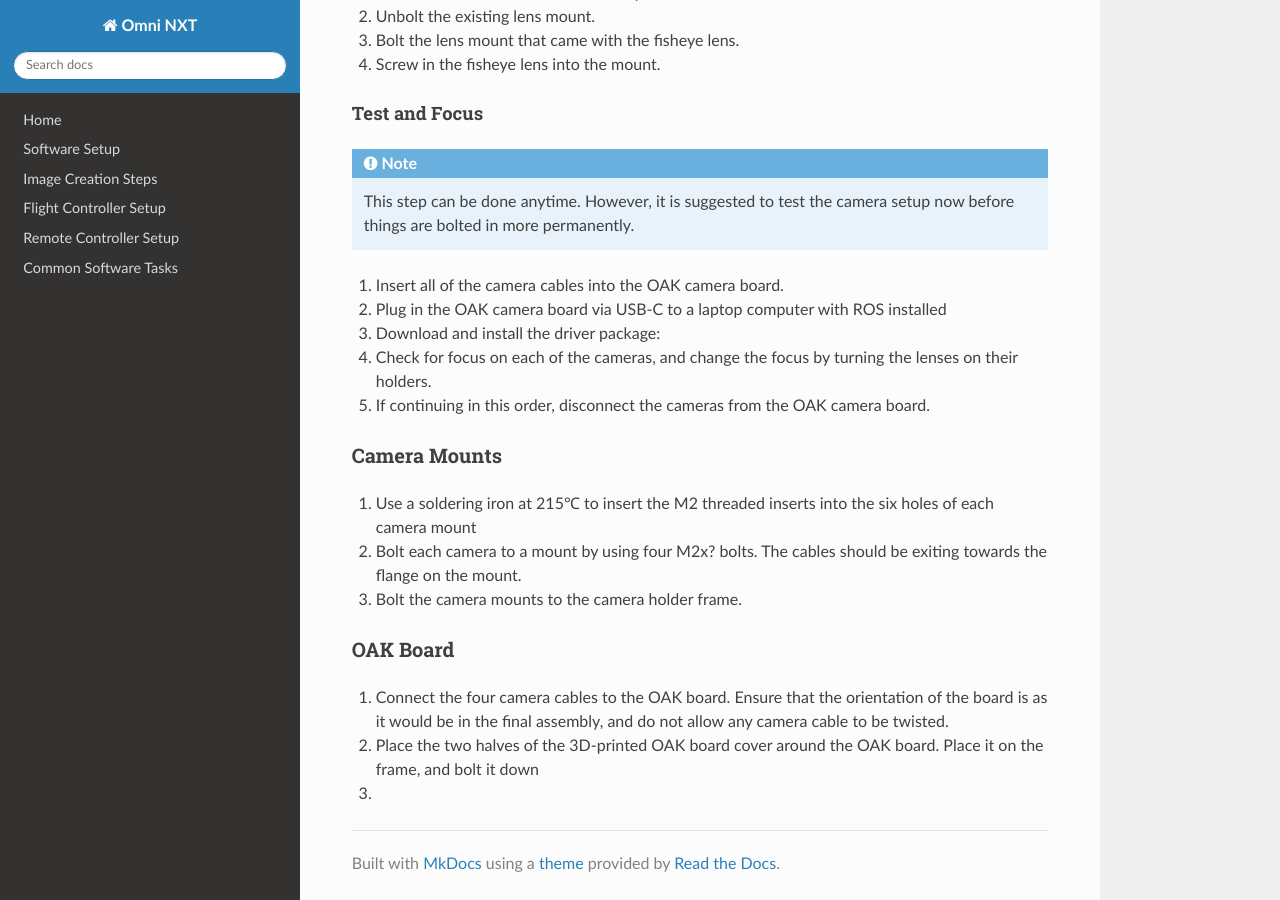
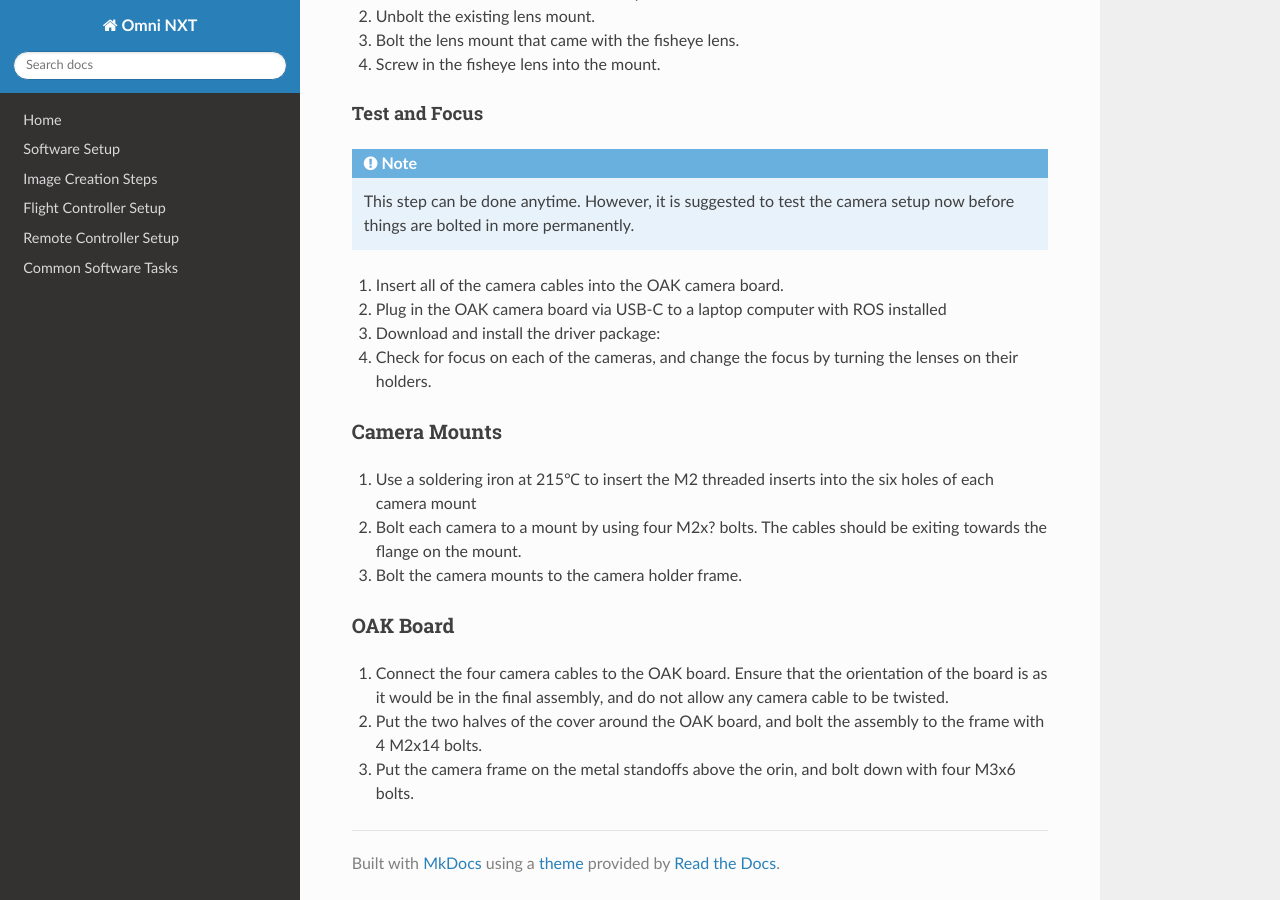
Before and after one commit to lis-epfl/swarm-nxt, an MkDocs documentation site: the page built from docs/hardware-setup.md, in a window 1280 px wide and 900 px high, scrolled down 4397 px. Built offline with MkDocs 1.6.1, drawn with Linux system fonts in a browser that asks for light colours; nearby versions of some CDN libraries; some of the changed text lies outside the part shown.

Commit message:
hardware setup

```diff
--- a/docs/hardware-setup.md
+++ b/docs/hardware-setup.md
@@ -40,7 +40,7 @@ This file takes you through the hardware setup process for the OmniNXT Drone. Th
 ### Fastening Assembly to Frame
 
 1. Stack the ESC and flight controller such that the big side of the rubber stoppers are touching. The MicroSD Card slot should be above the ESC power connection.
-2. Prepare the assembly:
+2. Prepare the assembly: <!--TODOx2 -->
 	1. With the flight controller on the bottom, insert two M2X? bolts on the side with the USB-C port. The head of the bolt should be on the same side as the flight controller
 	2. Insert two M2x? bolts on the opposite side of the USB-C port.
 	3. Place the 6mm nylon spacers over all of the bolts.
@@ -107,16 +107,16 @@ For each of the cameras, perform the following tasks:
 2. Plug in the OAK camera board via USB-C to a laptop computer with ROS installed
 3. Download and install the driver package: <!--TODO-->
 4. Check for focus on each of the cameras, and change the focus by turning the lenses on their holders.
-5. If continuing in this order, disconnect the cameras from the OAK camera board.
+<!--5. If continuing in this order, disconnect the cameras from the OAK camera board.-->
 
 ### Camera Mounts
 
 1. Use a soldering iron at 215℃ to insert the M2 threaded inserts into the six holes of each camera mount
-2. Bolt each camera to a mount by using four M2x? bolts. The cables should be exiting towards the flange on the mount.
+2. Bolt each camera to a mount by using four M2x? bolts. The cables should be exiting towards the flange on the mount. <!--TODO-->
 3. Bolt the camera mounts to the camera holder frame.
 
 ### OAK Board
 
 1. Connect the four camera cables to the OAK board. Ensure that the orientation of the board is as it would be in the final assembly, and do not allow any camera cable to be twisted.
-2. Place the two halves of the 3D-printed OAK board cover around the OAK board. Place it on the frame, and bolt it down <!--TODO: how is this secured?-->
-3.
+2. Put the two halves of the cover around the OAK board, and bolt the assembly to the frame with 4 M2x14 bolts.
+3. Put the camera frame on the metal standoffs above the orin, and bolt down with four M3x6 bolts.
```
Also changed, not shown: other parts of docs/hardware-setup.md (+1 -1 lines).
